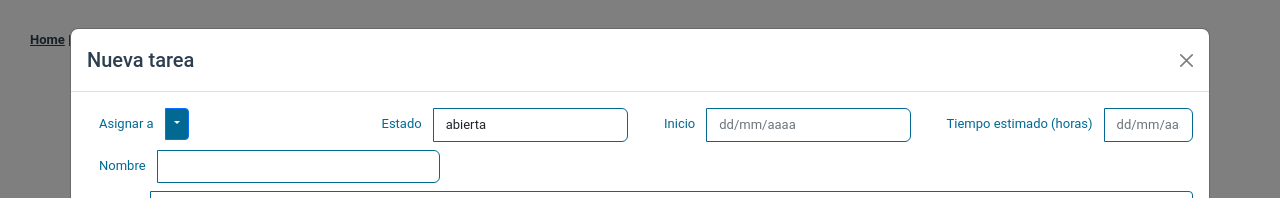
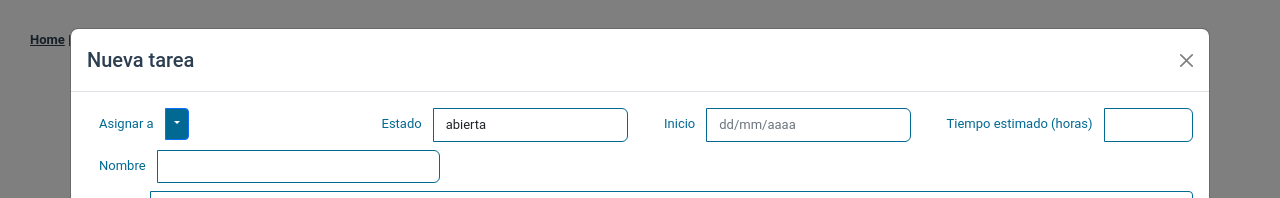
Before and after one commit to MauricioRuizD/TaskManager, a Vue app: page /task in a window 1280 px wide. Both pictures are taken after a click on the button "Nueva tarea". Shown: the top 198 px of the page. Built offline with nearby package versions, Linux system fonts and the light colour scheme.

Commit message:
Update Task.vue

```diff
--- a/src/views/Task.vue
+++ b/src/views/Task.vue
@@ -60,7 +60,7 @@
     </div>
     <div class="row justify-content-end" style="padding: 24px 0px 24px 24px;">
       <div class="col-2 align-self-end">
-        <button type="button" class="btn btn-primary btn-sm btn-action" id="btn-new-task" data-bs-toggle="modal" data-bs-target="#editTask" @click="titleModal='Nueva tarea'">Nueva tarea</button>
+        <button type="button" class="btn btn-primary btn-sm btn-action" id="btn-new-task" data-bs-toggle="modal" data-bs-target="#editTask" @click="newTask()">Nueva tarea</button>
       </div>
     </div>
 
@@ -160,7 +160,7 @@
                         <span class="input-group-text group-label-text" id="tiempo-estimado">Tiempo estimado (horas)
                         </span>
                       </div>
-                      <input type="text" class="form-control" id="horas-estimadas" aria-describedby="tiempo-estimado" placeholder="dd/mm/aaaa" style="font-size:small; border-color:#026993" v-model="selectedItem.horasestimadas">
+                      <input type="text" class="form-control" id="horas-estimadas" aria-describedby="tiempo-estimado"  style="font-size:small; border-color:#026993" v-model="selectedItem.horasestimadas">
                     </div>
                   </div>
                 </div>
@@ -300,7 +300,6 @@ export default {
           name: 'baja'
         }
       ],
-
     }
   },
 
```
